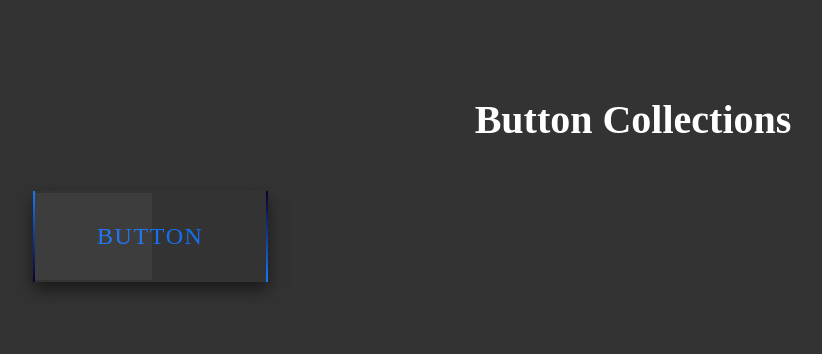
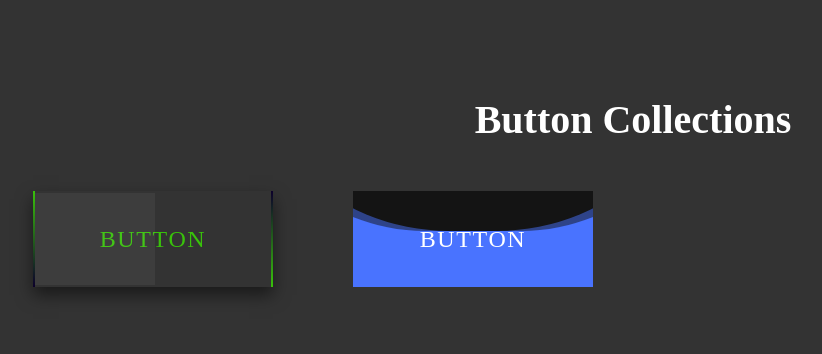
Before and after one commit to taku0823/Button-Effect-Collections, a plain HTML site: page index.html in a window 1280 px wide. Shown: the whole page, without its empty margins (7-829 px from the left). Drawn offline with Linux system fonts and the light colour scheme.

Commit message:
create button2

```diff
--- a/css/index.css
+++ b/css/index.css
@@ -15,23 +15,26 @@ h1 {
   text-align: center;
 }
 a {
+  display: flex;
+  align-items: center;
+  justify-content: center;
+  width: 240px;
+  height: 96px;
   font-size: 24px;
   letter-spacing: 1.6px;
   text-transform: uppercase;
 }
 .list {
   display: grid;
-  grid-template-columns: repeat(4, 1fr);
-  row-gap: 40px;
+  grid-template-columns: repeat(4, 240px);
+  gap: 40px 80px;
   margin-top: 48px;
 }
 
 /* Button01 */
 .button01 {
   position: relative;
-  display: inline-block;
-  color: #1670f0;
-  padding: 32px 64px;
+  color: #39c20b;
   box-shadow: 0 8px 16px rgba(0, 0, 0, 0.5);
   overflow: hidden;
 }
@@ -52,7 +55,7 @@ a {
   left: 0;
   width: 100%;
   height: 2px;
-  background: linear-gradient(to right, #0c002b, #1779ff);
+  background: linear-gradient(to right, #0c002b, #39c20b);
   animation: button01-01 1s linear infinite;
 }
 .button01__line:nth-child(2) {
@@ -60,7 +63,7 @@ a {
   right: 0;
   width: 2px;
   height: 100%;
-  background: linear-gradient(to bottom, #0c002b, #1779ff);
+  background: linear-gradient(to bottom, #0c002b, #39c20b);
   animation: button01-02 1s linear infinite;
   animation-delay: 0.5s;
 }
@@ -69,7 +72,7 @@ a {
   left: 0;
   width: 100%;
   height: 2px;
-  background: linear-gradient(to left, #0c002b, #1779ff);
+  background: linear-gradient(to left, #0c002b, #39c20b);
   animation: button01-03 1s linear infinite;
 }
 .button01__line:nth-child(4) {
@@ -77,9 +80,12 @@ a {
   left: 0;
   width: 2px;
   height: 100%;
-  background: linear-gradient(to top, #0c002b, #1779ff);
+  background: linear-gradient(to top, #0c002b, #39c20b);
   animation: button01-04 1s linear infinite;
   animation-delay: 0.5s;
+}
+.button01:hover .button01__line {
+  animation-direction: reverse;
 }
 @keyframes button01-01 {
   0% {
@@ -113,3 +119,56 @@ a {
     transform: translateY(-100%);
   }
 }
+
+/* Button02 */
+.button02 {
+  position: relative;
+  padding: 32px 64px;
+  text-transform: uppercase;
+  overflow: hidden;
+}
+.button02__text {
+  position: relative;
+  z-index: 1;
+  color: #fff;
+}
+.button02__liquid {
+  position: absolute;
+  top: -80px;
+  left: 0;
+  width: 240px;
+  height: 240px;
+  background: #4973ff;
+  transition: 0.5s;
+}
+.button02:hover .button02__liquid {
+  top: -140px;
+}
+.button02__liquid::before,
+.button02__liquid::after {
+  content: '';
+  position: absolute;
+  width: 200%;
+  height: 200%;
+  top: 0;
+  left: 50%;
+  transform: translate(-50%, -75%);
+}
+.button02__liquid::before {
+  border-radius: 45%;
+  background: rgba(20, 20, 20, 1);
+  animation: button02 5s linear infinite;
+}
+.button02__liquid::after {
+  border-radius: 40%;
+  background: rgba(20, 20, 20, 0.5);
+  animation: button02 10s linear infinite;
+}
+@keyframes button02 {
+  0% {
+    transform: translate(-50%, -75%) rotate(0deg);
+  }
+  100% {
+    transform: translate(-50%, -75%) rotate(360deg);
+  }
+}
--- a/index.html
+++ b/index.html
@@ -16,6 +16,7 @@
       <h1>Button Collections</h1>
 
       <ul class="list">
+        <!-- button01 -->
         <li class="item">
           <a class="button01" href="#">
             <span class="button01__line"></span>
@@ -25,6 +26,16 @@
             button
           </a>
         </li>
+        <!-- button01 -->
+
+        <!-- button02 -->
+        <li class="item">
+          <a class="button02" href="#">
+            <span class="button02__text">button</span>
+            <div class="button02__liquid"></div>
+          </a>
+        </li>
+        <!-- button02 -->
       </ul>
     </section>
   </main>
```
